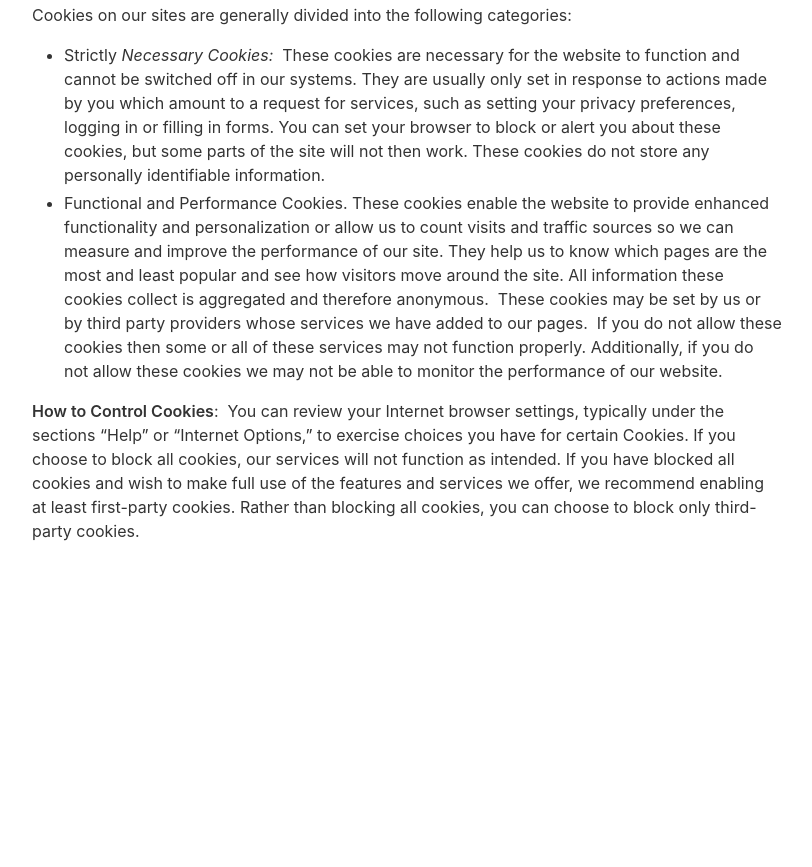
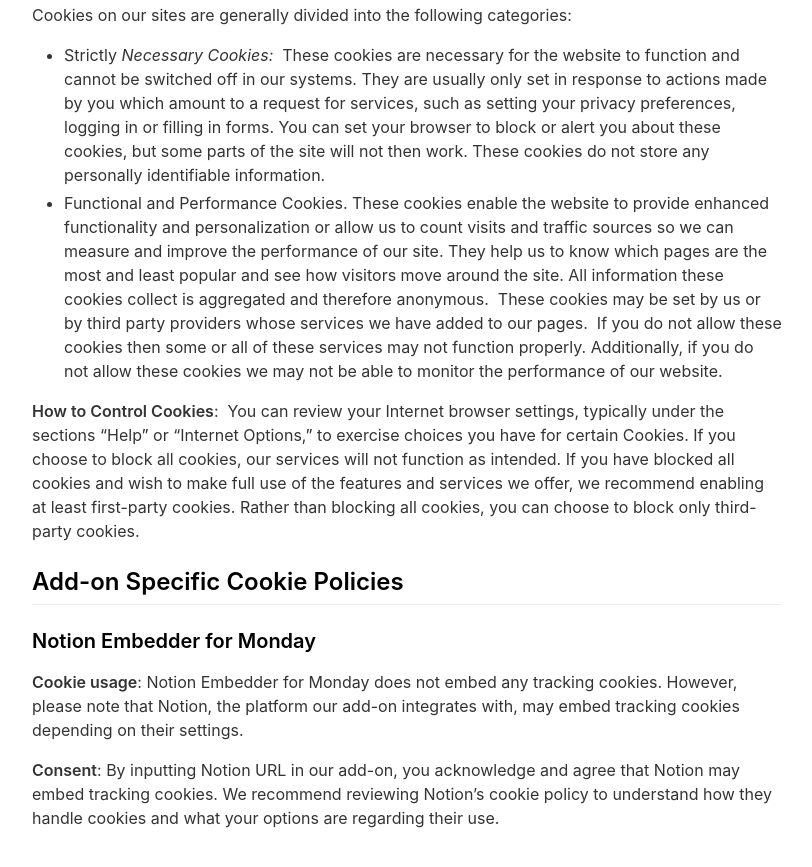
Before and after one commit to upsmithapps/upsmithapps.github.io, a Jekyll site: the page built from _pages/cookiepolicy.md, in a window 1280 px wide and 900 px high, scrolled down 873 px. Shown: the top 867 px of the window, without its empty margins (233-1045 px from the left). Built offline with Jekyll 4.4.1, drawn with Linux system fonts in a browser that asks for light colours; nearby versions of some CDN libraries; before the commit the page ends 1486 px from its top, so only the background shows below that; some of the changed text lies outside the part shown.

Commit message:
Update cookie policy

```diff
--- a/_pages/cookiepolicy.md
+++ b/_pages/cookiepolicy.md
@@ -28,3 +28,11 @@ Cookies on our sites are generally divided into the following categories:
 - Functional and Performance Cookies. These cookies enable the website to provide enhanced functionality and personalization or allow us to count visits and traffic sources so we can measure and improve the performance of our site. They help us to know which pages are the most and least popular and see how visitors move around the site. All information these cookies collect is aggregated and therefore anonymous.  These cookies may be set by us or by third party providers whose services we have added to our pages.  If you do not allow these cookies then some or all of these services may not function properly. Additionally, if you do not allow these cookies we may not be able to monitor the performance of our website.
 
 **How to Control Cookies**:  You can review your Internet browser settings, typically under the sections "Help" or "Internet Options," to exercise choices you have for certain Cookies. If you choose to block all cookies, our services will not function as intended. If you have blocked all cookies and wish to make full use of the features and services we offer, we recommend enabling at least first-party cookies. Rather than blocking all cookies, you can choose to block only third-party cookies.
+
+## Add-on Specific Cookie Policies
+
+### Notion Embedder for Monday
+
+**Cookie usage**: Notion Embedder for Monday does not embed any tracking cookies. However, please note that Notion, the platform our add-on integrates with, may embed tracking cookies depending on their settings.
+
+**Consent**: By inputting Notion URL in our add-on, you acknowledge and agree that Notion may embed tracking cookies. We recommend reviewing Notion's cookie policy to understand how they handle cookies and what your options are regarding their use.
```
Also changed, not shown: other parts of _pages/cookiepolicy.md (+1 -1 lines).
